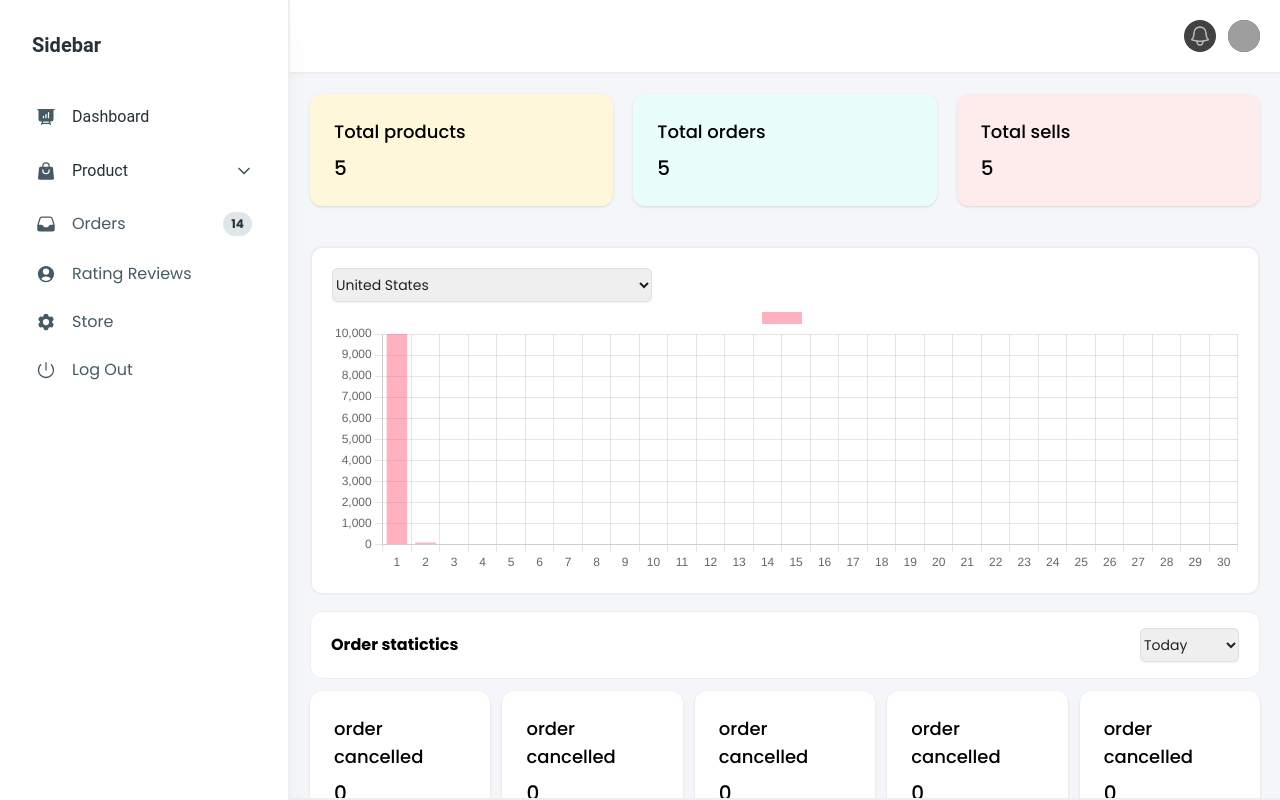
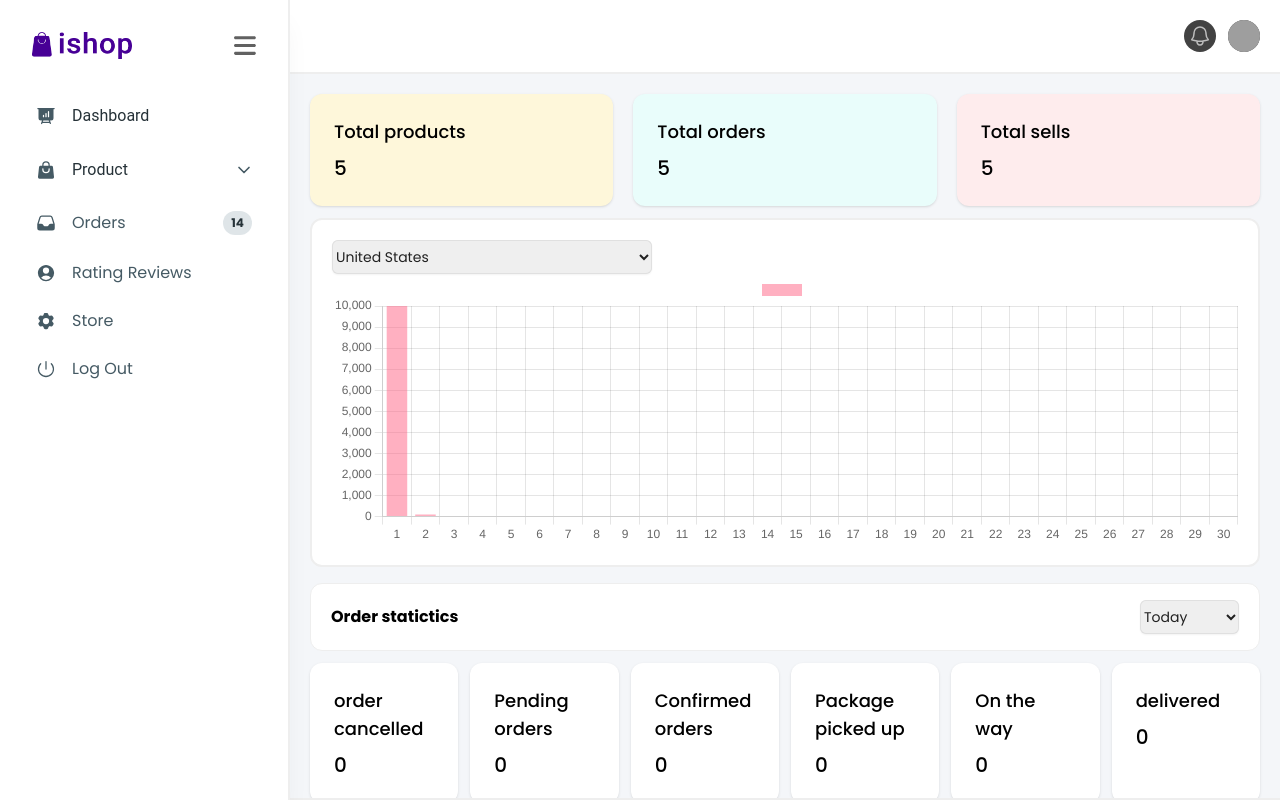
Before and after one commit to my-project-hub/ITS-2011-cw-e-commerce, a React (Vite) app in the folder FRONTEND/: page /admin/dashboard in a window 1280 px wide. Built offline with nearby package versions, Linux system fonts and the light colour scheme; grey boxes are pictures that could not be loaded.

Commit message:
order statistics section order card

```diff
--- a/FRONTEND/package.json
+++ b/FRONTEND/package.json
@@ -19,6 +19,7 @@
     "@heroicons/react": "^2.1.3",
     "@material-tailwind/react": "^2.1.9",
     "chart.js": "^4.4.2",
+    "date-and-time": "^3.2.0",
     "faker": "^6.6.6",
     "react": "^18.2.0",
     "react-chartjs-2": "^5.2.0",
--- a/FRONTEND/src/component/bar-chart.component.tsx
+++ b/FRONTEND/src/component/bar-chart.component.tsx
@@ -55,7 +55,7 @@ const { month, year, today } = currentMonth()
 export default function BarChart() {
     return (
         <>
-            <div className='w-full bg-white border-2 rounded-xl mt-10 p-5'>
+            <div className='w-full bg-white border-2 rounded-xl mt-3 p-5'>
                 <select
                     id="order-date-seclector"
                     name="order-date-seclector"
--- a/FRONTEND/src/component/multilevel-sidebar.component.tsx
+++ b/FRONTEND/src/component/multilevel-sidebar.component.tsx
@@ -20,6 +20,8 @@ import {
   PowerIcon,
 } from "@heroicons/react/24/solid";
 import { ChevronRightIcon, ChevronDownIcon } from "@heroicons/react/24/outline";
+import { FontAwesomeIcon } from "@fortawesome/react-fontawesome";
+import { faBars } from "@fortawesome/free-solid-svg-icons";
 
 export default function MultiLevelSidebar() {
   const [open, setOpen] = React.useState(0);
@@ -31,9 +33,13 @@ export default function MultiLevelSidebar() {
   return (
     <Card className="bg-white relative border-r-2 h-screen rounded-none w-full max-w-[20rem] p-4 shadow-xl shadow-blue-gray-900/5">
       <div className="mb-2 p-4 border-b-0">
-        <Typography variant="h5" color="blue-gray">
+        {/* <Typography variant="h5" color="blue-gray">
           Sidebar
-        </Typography>
+        </Typography> */}
+        <div className="flex justify-between items-center">
+             <img className="self-center" src="/src/assets/img/logo/logo-jshop.png" width={"100px"} alt="" />
+             <FontAwesomeIcon fontSize={"25px"} icon={faBars}  className="cursor-pointer"/>
+        </div>
       </div>
       <List>
         <Accordion
--- a/FRONTEND/src/component/order-static.component.tsx
+++ b/FRONTEND/src/component/order-static.component.tsx
@@ -21,10 +21,27 @@ export default function OrderStatistics(){
 
             <div className="flex gap-3 mt-3">
                 <InfoCard cardColor="bg-white" cardName="order cancelled" cardValue="0"/>
-                <InfoCard cardColor="bg-white" cardName="order cancelled" cardValue="0"/>
-                <InfoCard cardColor="bg-white" cardName="order cancelled" cardValue="0"/>
-                <InfoCard cardColor="bg-white" cardName="order cancelled" cardValue="0"/>
-                <InfoCard cardColor="bg-white" cardName="order cancelled" cardValue="0"/>
+                <InfoCard cardColor="bg-white" cardName="Pending orders" cardValue="0"/>
+                <InfoCard cardColor="bg-white" cardName="Confirmed orders" cardValue="0"/>
+                <InfoCard cardColor="bg-white" cardName="Package picked up" cardValue="0"/>
+                <InfoCard cardColor="bg-white" cardName="On the way" cardValue="0"/>
+                <InfoCard cardColor="bg-white" cardName="delivered" cardValue="0"/>
+            </div>
+            <div className="flex mt-3 bg-white px-5 py-4 rounded-xl gap-4">
+                <div className="flex-1">
+                    <p>Top category</p>
+                    <table className="w-full mt-4">
+                        <thead className="bg-blue-gray-400 h-10">
+                            <th>Title</th>
+                            <th>Sold</th>
+                            <th>Amount</th>
+                        </thead>
+                        <tbody></tbody>
+                    </table>
+                </div>
+                <div className="flex-1">
+
+                </div>
             </div>
         </>
     )
```
Also changed, not shown: 1 other file (tests, documents, lock files or other folders).
